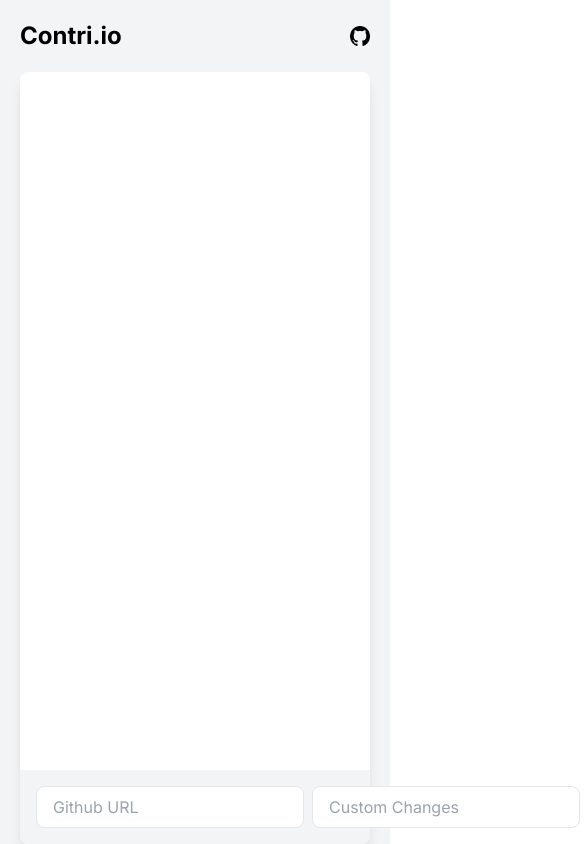
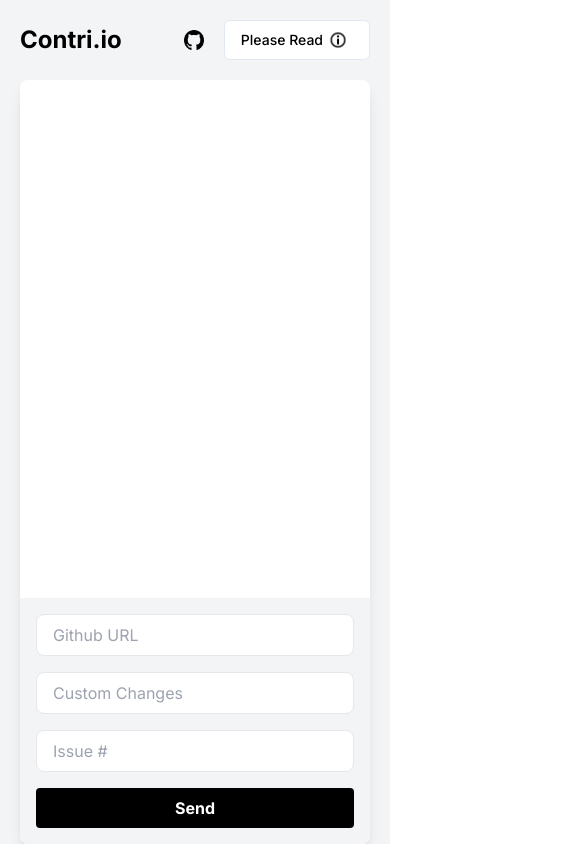
Before and after one commit to Conqxeror/contri-io, a Next.js app: page / in a window 390 px wide. Shown: the top 844 px of the page, 585 px wide, since content can reach past the window. Built offline with nearby package versions, Linux system fonts and the light colour scheme.

Commit message:
added responsiveness

```diff
--- /dev/null
+++ b/app/component/AlertDialogue.jsx
@@ -0,0 +1,44 @@
+import Link from "next/link"
+import {
+    AlertDialog,
+    AlertDialogAction,
+    AlertDialogCancel,
+    AlertDialogContent,
+    AlertDialogDescription,
+    AlertDialogFooter,
+    AlertDialogHeader,
+    AlertDialogTitle,
+    AlertDialogTrigger,
+  } from "../../components/ui/alert-dialog"
+  import { Button } from "../../components/ui/button"
+  import info from '../../public/info.png'
+  import Image from "next/image"
+
+  export function AlertDialogDemo() {
+    return (
+      <AlertDialog>
+        <AlertDialogTrigger asChild>
+          <Button variant="outline">
+            Please Read <Image src={info} width={30} height={30}/>
+          </Button>
+        </AlertDialogTrigger>
+        <AlertDialogContent>
+          <AlertDialogHeader>
+            <AlertDialogTitle className='text-xl font-bold'>Things to know!</AlertDialogTitle>
+            <AlertDialogDescription>
+                <li className="mt-1 text-red-400">We are trying to improve ourselves and we need your help.</li>
+                <li className="mt-1 text-red-400">Try to make use of small repositories. Big repositories might not work, due to AI limitations.</li>
+                <li className="mt-1 text-red-400">You might get "504 Gateway Timeout" error, due to Vercel process limitation.</li>
+                <li className="mt-1 text-red-400">We are open for contributions.</li>
+                <li className="mt-1 text-red-400">We are open to know more issues that we should focus on.</li>
+                <li className="mt-1 text-red-400"><Link href={'https://github.com/Conqxeror/contri-io'} className="text-blue-500 hover:text-blue-800">https://github.com/Conqxeror/contri-io</Link> (Frontend) </li>
+                <li className="mt-1 text-red-400"><Link href={'https://github.com/Conqxeror/contri-api'} className="text-blue-500 hover:text-blue-800">https://github.com/Conqxeror/contri-api</Link> (Backend) </li>
+            </AlertDialogDescription>
+          </AlertDialogHeader>
+          <AlertDialogFooter>
+            <AlertDialogAction>Ok !</AlertDialogAction>
+          </AlertDialogFooter>
+        </AlertDialogContent>
+      </AlertDialog>
+    )
+  }
--- a/app/component/Navbar.jsx
+++ b/app/component/Navbar.jsx
@@ -2,14 +2,20 @@ import React from 'react'
 import Image from 'next/image'
 import git from '../../public/git.png'
 import Link from 'next/link'
+import { AlertDialogDemo } from './AlertDialogue'
 
 export default function Navbar() {
   return (
     <div className='flex justify-between items-center'>
+      <div>
         <div className='font-bold text-2xl'>Contri.io</div>
-        <Link href={''}>
+      </div>
+      <div className='flex items-center gap-5'>
+        <Link href={'https://github.com/Conqxeror/contri-io'}>
             <Image src={git} width={20} height={20}/>
         </Link>
+        <AlertDialogDemo />
+      </div>
     </div>
   )
 }
--- a/app/component/chatScreen.jsx
+++ b/app/component/chatScreen.jsx
@@ -56,7 +56,7 @@ export default function ChatScreen() {
   };
 
   return (
-    <div className="flex flex-col h-full bg-white rounded-lg shadow-lg mt-5">
+    <div className="flex flex-col h-full bg-white rounded-lg shadow-lg mt-5 overflow-hidden">
       <div className="flex-grow overflow-y-auto p-4">
         {chatMessages.map((msg, index) => (
           <div
@@ -88,35 +88,37 @@ export default function ChatScreen() {
           </div>
         )}
       </div>
-      <div className="flex items-center p-4 bg-gray-100 rounded-b-lg">
+      <div className="p-4 bg-gray-100 rounded-b-lg">
+        <div className="flex flex-wrap justify-center items-center gap-2">
           <input
             type="text"
             value={githubRepoURL}
             onChange={handleGithubRepoURLChange}
             placeholder="Github URL"
-          className="flex-grow border rounded-lg px-4 py-2 mr-2 focus:outline-none focus:ring-2 focus:ring-blue-500"
+            className="border rounded-lg px-4 py-2 mb-2 sm:mb-0 w-full sm:w-auto"
           />
           <input
             type="text"
             value={customChanges}
             onChange={handleCustomChangesChange}
             placeholder="Custom Changes"
-          className="flex-grow border rounded-lg px-4 py-2 mr-2 focus:outline-none focus:ring-2 focus:ring-blue-500"
+            className="border rounded-lg px-4 py-2 mb-2 sm:mb-0 w-full sm:w-auto"
           />
           <input
             type="text"
             value={issueNumber}
             onChange={handleIssueNumberChange}
-          placeholder="Issue N."
-          className="w-20 border rounded-lg px-4 py-2 mr-2 focus:outline-none focus:ring-2 focus:ring-blue-500"
+            placeholder="Issue #"
+            className="border rounded-lg px-4 py-2 mb-2 sm:mb-0 w-full sm:w-auto"
           />
           <button
             onClick={sendMessage}
-          className="bg-black hover:bg-gray-800 text-white font-bold py-2 px-4 rounded transition-colors duration-300"
+            className="bg-black hover:bg-gray-800 text-white font-bold py-2 px-4 rounded transition-colors duration-300 w-full md:w-auto"
           >
             Send
           </button>
         </div>
       </div>
+    </div>
   );
-};
+}
--- /dev/null
+++ b/components/ui/alert-dialog.jsx
@@ -0,0 +1,99 @@
+"use client"
+
+import * as React from "react"
+import * as AlertDialogPrimitive from "@radix-ui/react-alert-dialog"
+
+import { cn } from "../../lib/utils"
+import { buttonVariants } from "../ui/button"
+
+const AlertDialog = AlertDialogPrimitive.Root
+
+const AlertDialogTrigger = AlertDialogPrimitive.Trigger
+
+const AlertDialogPortal = AlertDialogPrimitive.Portal
+
+const AlertDialogOverlay = React.forwardRef(({ className, ...props }, ref) => (
+  <AlertDialogPrimitive.Overlay
+    className={cn(
+      "fixed inset-0 z-50 bg-black/80  data-[state=open]:animate-in data-[state=closed]:animate-out data-[state=closed]:fade-out-0 data-[state=open]:fade-in-0",
+      className
+    )}
+    {...props}
+    ref={ref} />
+))
+AlertDialogOverlay.displayName = AlertDialogPrimitive.Overlay.displayName
+
+const AlertDialogContent = React.forwardRef(({ className, ...props }, ref) => (
+  <AlertDialogPortal>
+    <AlertDialogOverlay />
+    <AlertDialogPrimitive.Content
+      ref={ref}
+      className={cn(
+        "fixed left-[50%] top-[50%] z-50 grid w-full max-w-lg translate-x-[-50%] translate-y-[-50%] gap-4 border border-slate-200 bg-white p-6 shadow-lg duration-200 data-[state=open]:animate-in data-[state=closed]:animate-out data-[state=closed]:fade-out-0 data-[state=open]:fade-in-0 data-[state=closed]:zoom-out-95 data-[state=open]:zoom-in-95 data-[state=closed]:slide-out-to-left-1/2 data-[state=closed]:slide-out-to-top-[48%] data-[state=open]:slide-in-from-left-1/2 data-[state=open]:slide-in-from-top-[48%] sm:rounded-lg dark:border-slate-800 dark:bg-slate-950",
+        className
+      )}
+      {...props} />
+  </AlertDialogPortal>
+))
+AlertDialogContent.displayName = AlertDialogPrimitive.Content.displayName
+
+const AlertDialogHeader = ({
+  className,
+  ...props
+}) => (
+  <div
+    className={cn("flex flex-col space-y-2 text-center sm:text-left", className)}
+    {...props} />
+)
+AlertDialogHeader.displayName = "AlertDialogHeader"
+
+const AlertDialogFooter = ({
+  className,
+  ...props
+}) => (
+  <div
+    className={cn("flex flex-col-reverse sm:flex-row sm:justify-end sm:space-x-2", className)}
+    {...props} />
+)
+AlertDialogFooter.displayName = "AlertDialogFooter"
+
+const AlertDialogTitle = React.forwardRef(({ className, ...props }, ref) => (
+  <AlertDialogPrimitive.Title ref={ref} className={cn("text-lg font-semibold", className)} {...props} />
+))
+AlertDialogTitle.displayName = AlertDialogPrimitive.Title.displayName
+
+const AlertDialogDescription = React.forwardRef(({ className, ...props }, ref) => (
+  <AlertDialogPrimitive.Description
+    ref={ref}
+    className={cn("text-sm text-slate-500 dark:text-slate-400", className)}
+    {...props} />
+))
+AlertDialogDescription.displayName =
+  AlertDialogPrimitive.Description.displayName
+
+const AlertDialogAction = React.forwardRef(({ className, ...props }, ref) => (
+  <AlertDialogPrimitive.Action ref={ref} className={cn(buttonVariants(), className)} {...props} />
+))
+AlertDialogAction.displayName = AlertDialogPrimitive.Action.displayName
+
+const AlertDialogCancel = React.forwardRef(({ className, ...props }, ref) => (
+  <AlertDialogPrimitive.Cancel
+    ref={ref}
+    className={cn(buttonVariants({ variant: "outline" }), "mt-2 sm:mt-0", className)}
+    {...props} />
+))
+AlertDialogCancel.displayName = AlertDialogPrimitive.Cancel.displayName
+
+export {
+  AlertDialog,
+  AlertDialogPortal,
+  AlertDialogOverlay,
+  AlertDialogTrigger,
+  AlertDialogContent,
+  AlertDialogHeader,
+  AlertDialogFooter,
+  AlertDialogTitle,
+  AlertDialogDescription,
+  AlertDialogAction,
+  AlertDialogCancel,
+}
--- a/package.json
+++ b/package.json
@@ -9,6 +9,7 @@
     "lint": "next lint"
   },
   "dependencies": {
+    "@radix-ui/react-alert-dialog": "^1.0.5",
     "@radix-ui/react-dropdown-menu": "^2.0.6",
     "@radix-ui/react-slot": "^1.0.2",
     "axios": "^1.6.7",
```
Also changed, not shown: public/info.png (added), 1 other file (tests, documents, lock files or other folders). Lines whose indentation alone changed are shown as unchanged.
